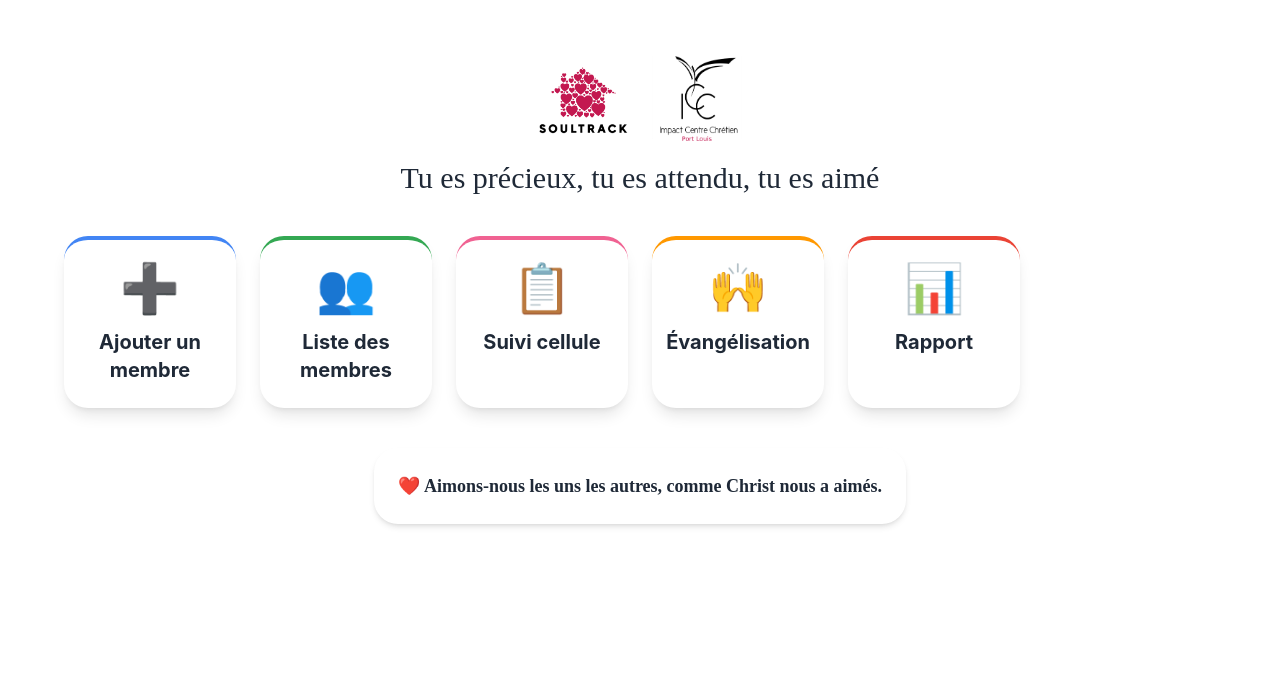
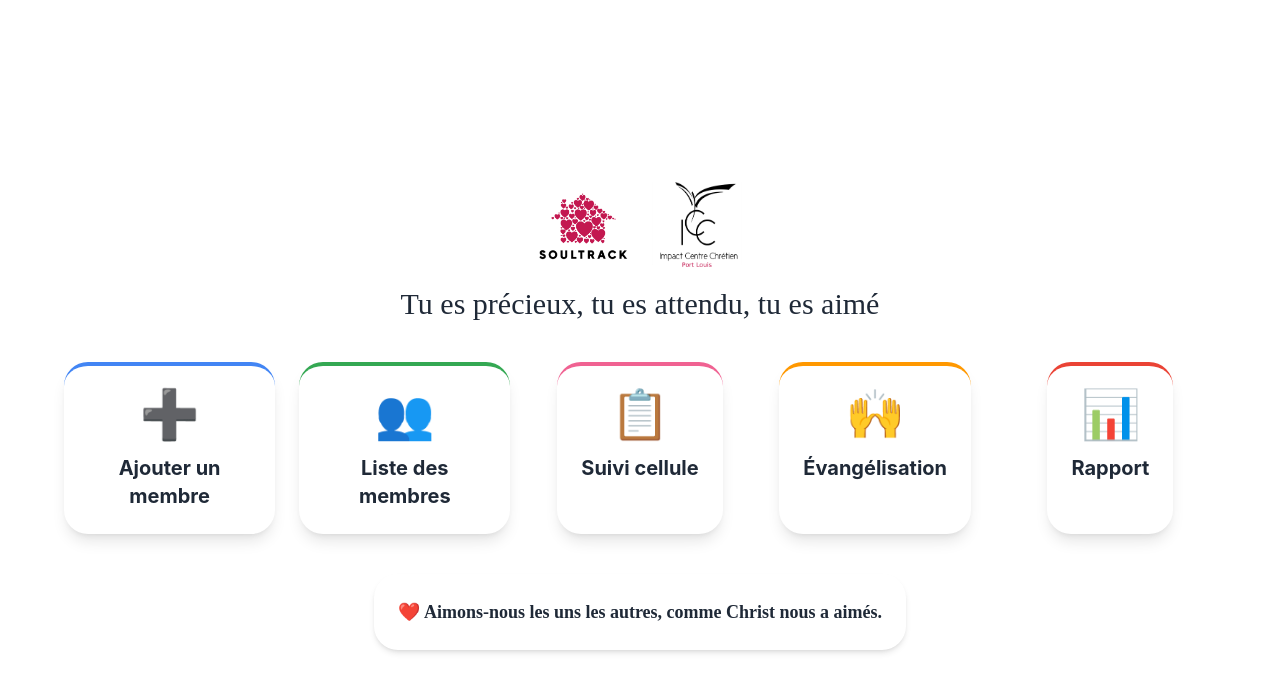
Before and after one commit to allanbavajee/soultrack, a Next.js app: page / in a window 1280 px wide. Shown: the top 692 px of the page. Built offline with nearby package versions, Linux system fonts and the light colour scheme.

Commit message:
Update index.js

```diff
--- a/pages/index.js
+++ b/pages/index.js
@@ -4,7 +4,7 @@ import Image from "next/image";
 
 export default function Home() {
   return (
-    <div className="min-h-screen bg-white flex flex-col items-center p-6">
+    <div className="min-h-screen bg-white flex flex-col items-center justify-center p-6">
       {/* Logos */}
       <div className="flex flex-col md:flex-row items-center justify-center mt-8 gap-6">
         <Image src="/soul.logo.png" alt="SoulTrack Logo" width={90} height={90} />
@@ -17,7 +17,7 @@ export default function Home() {
       </h2>
 
       {/* Cartes d'actions */}
-      <div className="grid grid-cols-1 md:grid-cols-6 gap-6 w-full max-w-6xl mt-10">
+      <div className="grid grid-cols-1 md:grid-cols-5 gap-6 w-full max-w-6xl mt-10 justify-items-center">
         {/* Ajouter un membre */}
         <Link
           href="/add-member"
```
